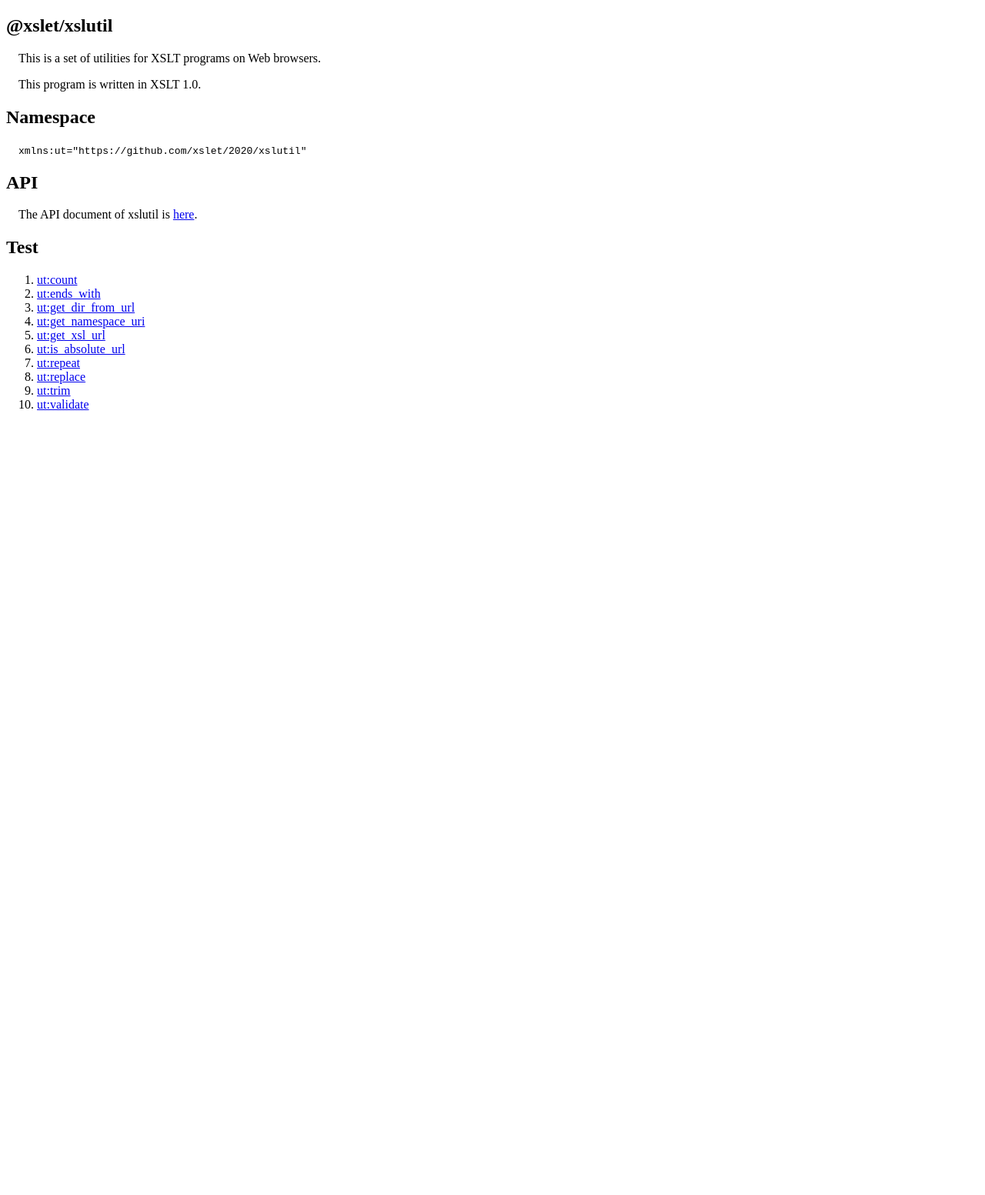
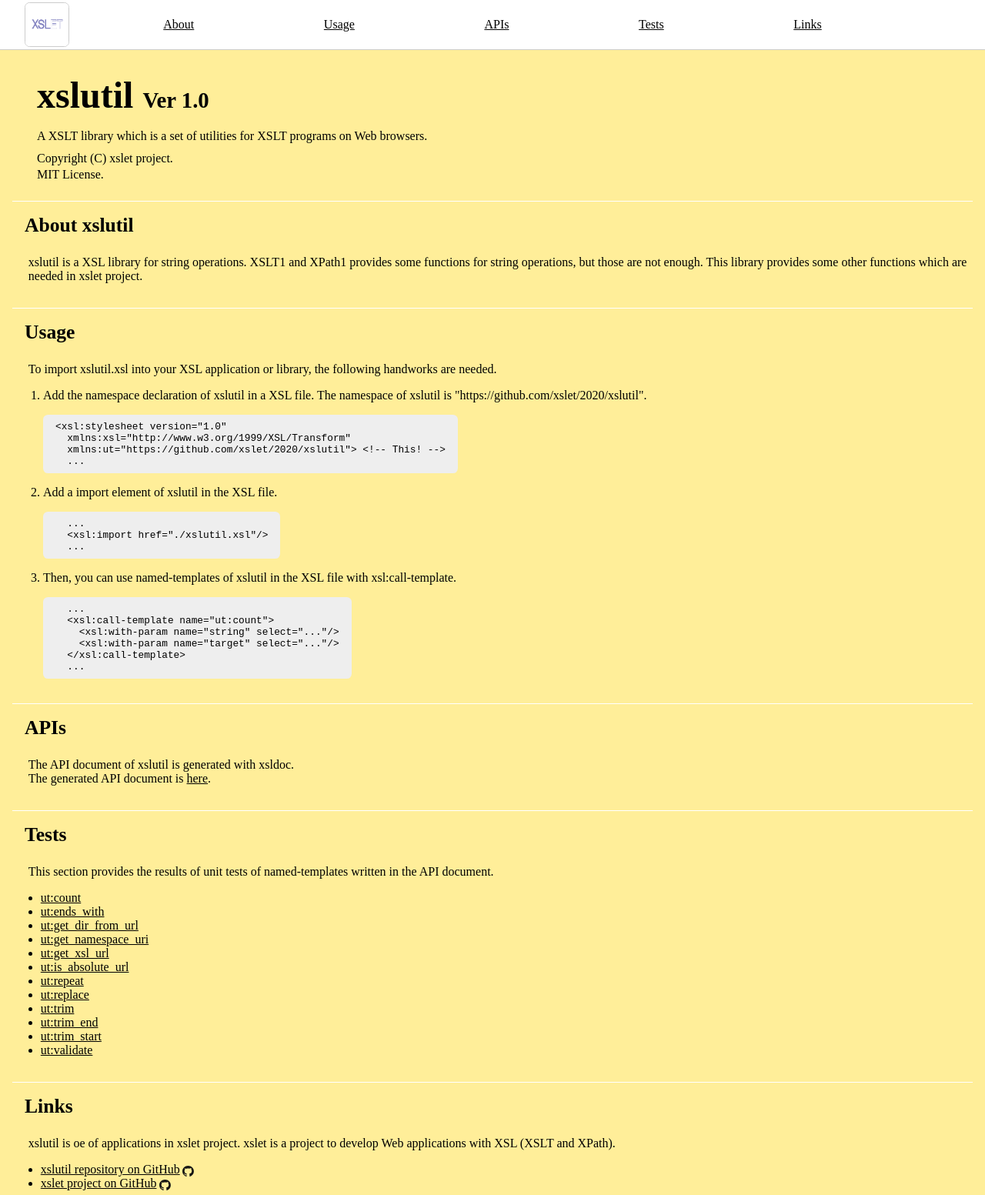
Before and after one commit to xslet/xslutil, a plain HTML site: page docs/index.html in a window 1280 px wide. Shown: the top 1553 px of the page at 77% size. Before the commit the page ends 800 px from the top, so only its background shows below. Drawn offline with Linux system fonts and the light colour scheme.

Commit message:
Doc: Change the project page (for github.io)

```diff
--- /dev/null
+++ b/docs/index.css
@@ -0,0 +1,188 @@
+@charset "utf-8";
+
+html {
+  font-size: 16px;
+}
+
+body {
+  margin: 0rem;
+  padding: 0rem;
+  background-color: #fe9;
+}
+
+a[href] {
+  color: black;
+}
+
+nav {
+  position: fixed;
+  top: 0rem;
+  left: 0rem;;
+  width: 100vw;
+  height: 4rem;
+  border-bottom: solid #ccc 1px;
+  background-color: white;
+}
+nav > ul {
+  display: flex;
+  margin: 0rem;
+  padding: 0rem 8rem;
+}
+nav > ul > li {
+  flex: auto;
+  list-style: none;
+  line-height: 4rem;
+  text-align: center;
+  vertical-align: middle;
+}
+
+img#logo {
+  position: fixed;
+  left: 2rem;
+  top: 0.2rem;
+  width: 3.5rem;
+  height: 3.5rem;
+  border: solid 1px #ccc;
+  border-radius: 0.4rem;
+}
+
+main {
+  padding: 1rem;
+}
+
+header {
+  margin-top: 4rem;
+  padding-left: 2rem;
+  padding-bottom: 1rem;
+}
+
+header > h1 {
+  padding: 1rem 0rem 0.5rem;
+  margin: 0rem;
+  font-size: 3rem;
+}
+header > h1 > span.version {
+  font-size: 1.8rem;
+  padding: 0rem;
+  margin: 0rem;
+}
+header > p {
+  line-height: 1.3rem;
+  padding: 0rem;
+  margin: 0.5rem 0rem;
+}
+
+a[name] {
+  position: relative;
+  top: -4rem;
+}
+
+section {
+  padding-bottom: 1rem;
+}
+section > h2 {
+  border-top: solid 1px white;
+  font-size: 1.6rem;
+  padding: 1rem 0rem 0.5rem 1rem;
+  margin: 0rem;
+}
+section > h3 {
+  font-size: 1.2rem;
+  padding: 0.5rem 0rem 0.5rem 1rem;
+  margin: 2rem 0rem 0rem;
+}
+section > p {
+  margin-left: 1.3rem;
+}
+
+section > ul {
+  margin-left: 2.3rem;
+  padding: 0rem;
+}
+
+div.code {
+  font-family: monospace;
+  font-size: 0.8rem;
+  padding: 0.5rem 1rem;
+  background-color: #eee;
+  display: inline-block;
+  border-radius: 0.4rem;
+}
+
+a#xslutil::after, a#xsldoc::after, a#xslet::after {
+  content: '';
+  display: inline-block;
+  width: 1.5rem;
+  height: 0.9rem;
+  vertical-align: middle;
+  margin-left: 0.2rem;
+  background: url('./images/github-icon-1.svg');
+  background-size: auto 0.9rem;
+  background-repeat: no-repeat;
+}
+a#xslt1::after, a#xpath1::after {
+  content: '';
+  display: inline-block;
+  width: 1.5rem;
+  height: 0.9rem;
+  vertical-align: middle;
+  margin-left: 0.2rem;
+  background: url('./images/w3c_home.svg');
+  background-size: auto 0.9rem;
+  background-repeat: no-repeat;
+}
+a#xslt3::after, a#xpath3::after {
+  content: '';
+  display: inline-block;
+  width: 1.5rem;
+  height: 0.9rem;
+  vertical-align: middle;
+  margin-left: 0.2rem;
+  background: url('./images/W3C.svg');
+  background-size: auto 0.9rem;
+  background-repeat: no-repeat;
+}
+a#saxon::after {
+  content: '';
+  display: inline-block;
+  width: 5rem;
+  height: 0.9rem;
+  vertical-align: middle;
+  margin-left: 0.2rem;
+  background: url('./images/logo_crop-mid-blue-background.gif');
+  background-size: auto 0.9rem;
+  background-repeat: no-repeat;
+}
+a#ant::after {
+  content: '';
+  display: inline-block;
+  width: 1.5rem;
+  height: 0.9rem;
+  vertical-align: middle;
+  margin-left: 0.2rem;
+  background: url('./images/ant_logo_large.gif');
+  background-size: auto 0.9rem;
+  background-repeat: no-repeat;
+}
+a#tomcat::after {
+  content: '';
+  display: inline-block;
+  width: 1.5rem;
+  height: 0.9rem;
+  vertical-align: middle;
+  margin-left: 0.2rem;
+  background: url('./images/tomcat.png');
+  background-size: auto 0.9rem;
+  background-repeat: no-repeat;
+}
+a#sass::after {
+  content: '';
+  display: inline-block;
+  width: 1.5rem;
+  height: 0.9rem;
+  vertical-align: middle;
+  margin-left: 0.2rem;
+  background: url('./images/logo-b6e1ef6e.svg');
+  background-size: auto 0.9rem;
+  background-repeat: no-repeat;
+}
--- a/docs/index.html
+++ b/docs/index.html
@@ -1,44 +1,206 @@
 <!DOCTYPE html>
 <html>
 <head>
-  <meta charset="utf-8"/>
-  <meta content="width=device-width,initial-scale=1" name="viewport"/>
-  <title>@xslet/xslutil</title>
-  <style>
-  p { margin-left: 1rem; }
-  </style>
+ <meta charset="utf-8">
+ <meta name="viewport" content="width=device-width,initial-scale=1">
+ <title>xslutil ver1.0</title>
+ <link rel="stylesheet" type="text/css" href="index.css">
+ <link rel="icon" type="image/png" href="./images/xslet-logo.png">
 </head>
 <body>
-  <article>
-   <h1>@xslet/xslutil</h1>
-   <p>This is a set of utilities for XSLT programs on Web browsers.</p>
-   <p>This program is written in XSLT 1.0.</p>
+ <nav>
+  <ul>
+   <li><a href="#about">About</a></li>
+   <li><a href="#usage">Usage</a></li>
+   <li><a href="./api/xslutil.xml">APIs</a></li>
+   <li><a href="#tests">Tests</a></li>
+   <li><a href="#links">Links</a></li>
+  </ul>
+  <a href="#"><img id="logo" src="./images/xslet-logo.png"></a>
+ </nav>
 
+ <main>
+  <header>
+   <h1>xslutil <span class="version">Ver 1.0</span></h1>
+   <p>
+A XSLT library which is a set of utilities for XSLT programs on Web browsers.
+   </p>
+   <p>
+Copyright (C) xslet project.<br>
+MIT License.
+   </p>
+  </header>
+
+  <a name="about"></a>
   <section>
-    <h2>Namespace</h2>
-    <p><code>xmlns:ut="https://github.com/xslet/2020/xslutil"</code></p>
+   <h2>About xslutil</h2>
+   <p>
+xslutil is a XSL library for string operations.
+XSLT1 and XPath1 provides some functions for string operations, but those are not enough.
+This library provides some other functions which are needed in xslet project.
+   </p>
   </section>
 
+  <a name="usage"></a>
   <section>
-    <h2>API</h2>
-    <p>The API document of xslutil is <a href="api/xslutil.xml">here</a>.</p>
+   <h2>Usage</h2>
+   <p>
+To import xslutil.xsl into your XSL application or library, the following handworks are needed.
+   </p>
+   <ol>
+    <li>
+     <p>
+Add the namespace declaration of xslutil in a XSL file.
+The namespace of xslutil is "https://github.com/xslet/2020/xslutil".
+     </p>
+     <div class="code">
+<div>&lt;xsl:stylesheet version="1.0"</div>
+<div> &nbsp; xmlns:xsl="http://www.w3.org/1999/XSL/Transform"</div>
+<div> &nbsp; xmlns:ut="https://github.com/xslet/2020/xslutil"&gt; &lt;!-- This! --&gt;</div>
+<div> &nbsp; ...</div>
+     </div>
+    </li>
+    <li>
+     <p>
+Add a import element of xslutil in the XSL file.
+     </p>
+     <div class="code">
+<div> &nbsp; ...</div>
+<div> &nbsp; &lt;xsl:import href="./xslutil.xsl"/&gt;
+<div> &nbsp; ...</div>
+     </div>
+    </li>
+    <li>
+     <p>
+Then, you can use named-templates of xslutil in the XSL file with xsl:call-template.
+     </p>
+     <div class="code">
+<div> &nbsp; ...</div>
+<div> &nbsp; &lt;xsl:call-template name="ut:count"&gt;
+<div> &nbsp; &nbsp; &lt;xsl:with-param name="string" select="..."/&gt;
+<div> &nbsp; &nbsp; &lt;xsl:with-param name="target" select="..."/&gt;
+<div> &nbsp; &lt;/xsl:call-template&gt;
+<div> &nbsp; ...</div>
+     </div>
+    </li>
+   </ol>
   </section>
 
+  <a name="apis"></a>
   <section>
-    <h2>Test</h2>
-    <ol>
-     <li><a href="test/count.test.xml">ut:count</a></li>
-     <li><a href="test/ends_with.test.xml">ut:ends_with</a></li>
-     <li><a href="test/get_dir_from_url.test.xml">ut:get_dir_from_url</a></li>
-     <li><a href="test/get_namespace_uri.test.xml">ut:get_namespace_uri</a></li>
-     <li><a href="test/get_xsl_url.test.xml">ut:get_xsl_url</a></li>
-     <li><a href="test/is_absolute_url.test.xml">ut:is_absolute_url</a></li>
-     <li><a href="test/repeat.test.xml">ut:repeat</a></li>
-     <li><a href="test/replace.test.xml">ut:replace</a></li>
-     <li><a href="test/trim.test.xml">ut:trim</a></li>
-     <li><a href="test/validate.test.xml">ut:validate</a></li>
-    </ol>
+   <h2>APIs</h2>
+   <p>
+The API document of xslutil is generated with xsldoc.<br>
+The generated API document is <a href="./api/xslutil.xml">here</a>.
+   </p>
   </section>
-  </article>
+
+  <a name="tests"></a>
+  <section>
+   <h2>Tests</h2>
+   <p>
+This section provides the results of unit tests of named-templates written in the API document.
+   </p>
+   <ul>
+    <li>
+<a href="test/unit/count.test.xml">ut:count</a>
+    </li>
+    <li>
+<a href="test/unit/ends_with.test.xml">ut:ends_with</a>
+    </li>
+    <li>
+<a href="test/unit/get_dir_from_url.test.xml">ut:get_dir_from_url</a>
+    </li>
+    <li>
+<a href="test/unit/get_namespace_uri.test.xml">ut:get_namespace_uri</a>
+    </li>
+    <li>
+<a href="test/unit/get_xsl_url.test.xml">ut:get_xsl_url</a>
+    </li>
+    <li>
+<a href="test/unit/is_absolute_url.test.xml">ut:is_absolute_url</a>
+    </li>
+    <li>
+<a href="test/unit/repeat.test.xml">ut:repeat</a>
+    </li>
+    <li>
+<a href="test/unit/replace.test.xml">ut:replace</a>
+    </li>
+    <li>
+<a href="test/unit/trim.test.xml">ut:trim</a>
+    </li>
+    <li>
+<a href="test/unit/trim_end.test.xml">ut:trim_end</a>
+    </li>
+    <li>
+<a href="test/unit/trim_start.test.xml">ut:trim_start</a>
+    </li>
+    <li>
+<a href="test/unit/validate.test.xml">ut:validate</a>
+    </li>
+   </ul>
+  </section>
+
+  <a name="links"></a>
+  <section>
+   <h2>Links</h2>
+   <p>
+xslutil is oe of applications in xslet project.
+xslet is a project to develop Web applications with XSL (XSLT and XPath).
+   </p>
+   <ul>
+    <li>
+<a id="xslutil" href="https://github.com/xslet/xslutil">xslutil repository on GitHub</a>
+    </li>
+    <li>
+<a id="xslet" href="https://github.com/xslet">xslet project on GitHub</a>
+    </li>
+   </ul>
+   <p>
+XSLT and XPath is the specifications specified by W3C.
+xslutil uses XSLT version 1.0 and XPath version 1.0 in it because Web browsers support them.
+   </p>
+   <ul>
+    <li>
+<a id="xslt1" href="https://www.w3.org/TR/1999/REC-xslt-19991116">XSLT 1.0 - W3C Recommendation</a>
+    </li>
+    <li>
+<a id="xpath1" href="https://www.w3.org/TR/1999/REC-xpath-19991116/">XPath 1.0 - W3C Recommendation</a>
+    </li>
+   </ul>
+   <p>
+In addition, xslutil uses XSLT version 3.0 and XPath version 3.0 in the build environment.
+   </p>
+   <ul>
+    <li>
+<a id="xslt3" href="https://www.w3.org/TR/xslt-30/">XSLT 3.0 - W3C Recommendation</a>
+    </li>
+    <li>
+<a id="xpath3" href="https://www.w3.org/TR/xpath-30/">XPath 3.0 - W3C Recommendation</a>
+    </li>
+   </ul>
+   <p>
+The xslutil also uses following application as tools in the build environment.
+   </p>
+   <ul>
+    <li>
+<a id="saxon" href="http://saxon.sourceforge.net/">Saxon for Java - Saxonica</a>
+    </li>
+    <li>
+<a id="ant" href="https://ant.apache.org/">Apache Ant - The Apache Software Foundation</a>
+    </li>
+    <li>
+<a id="tomcat" href="https://tomcat.apache.org/">Apache Tomcat - The Apache Software Foundation</a>
+    </li>
+    <li>
+<a id="sass" href="https://sass-lang.com/">SCSS - the Sass team</a>
+    </li>
+    <li>
+<a id="xsldoc" href="https://github.com/xslet/xsldoc">xsldoc - xslet project</a>
+    </li>
+   </ul>
+  </section>
+
+ </main>
 </body>
 </html>
```
Also changed, not shown: docs/images/W3C.svg (added), docs/images/ant_logo_large.gif (added), docs/images/github-icon-1.svg (added), docs/images/logo-b6e1ef6e.svg (added), docs/images/logo_crop-mid-blue-background.gif (added), docs/images/tomcat.png (added), docs/images/w3c_home.svg (added), docs/images/xslet-logo.png (added). Lines whose indentation alone changed are shown as unchanged.
